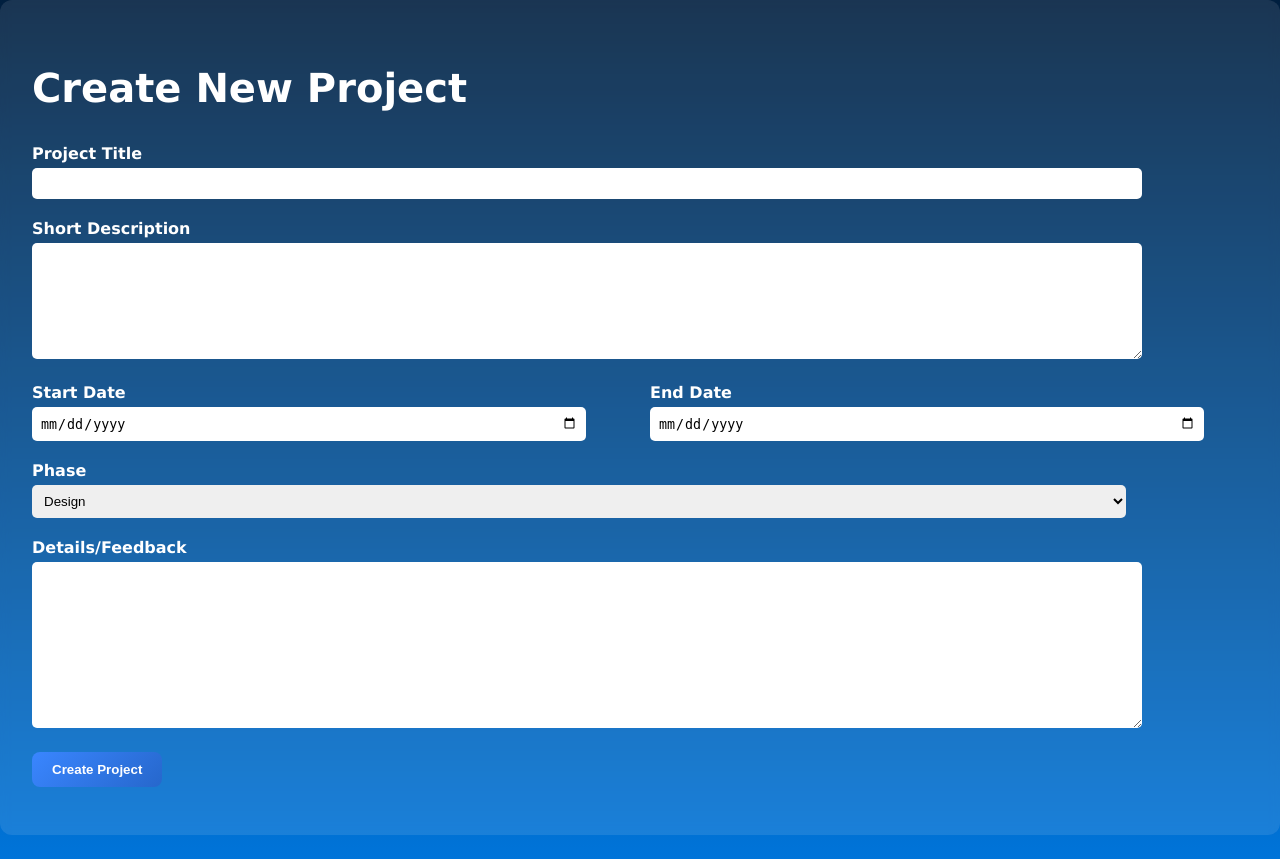
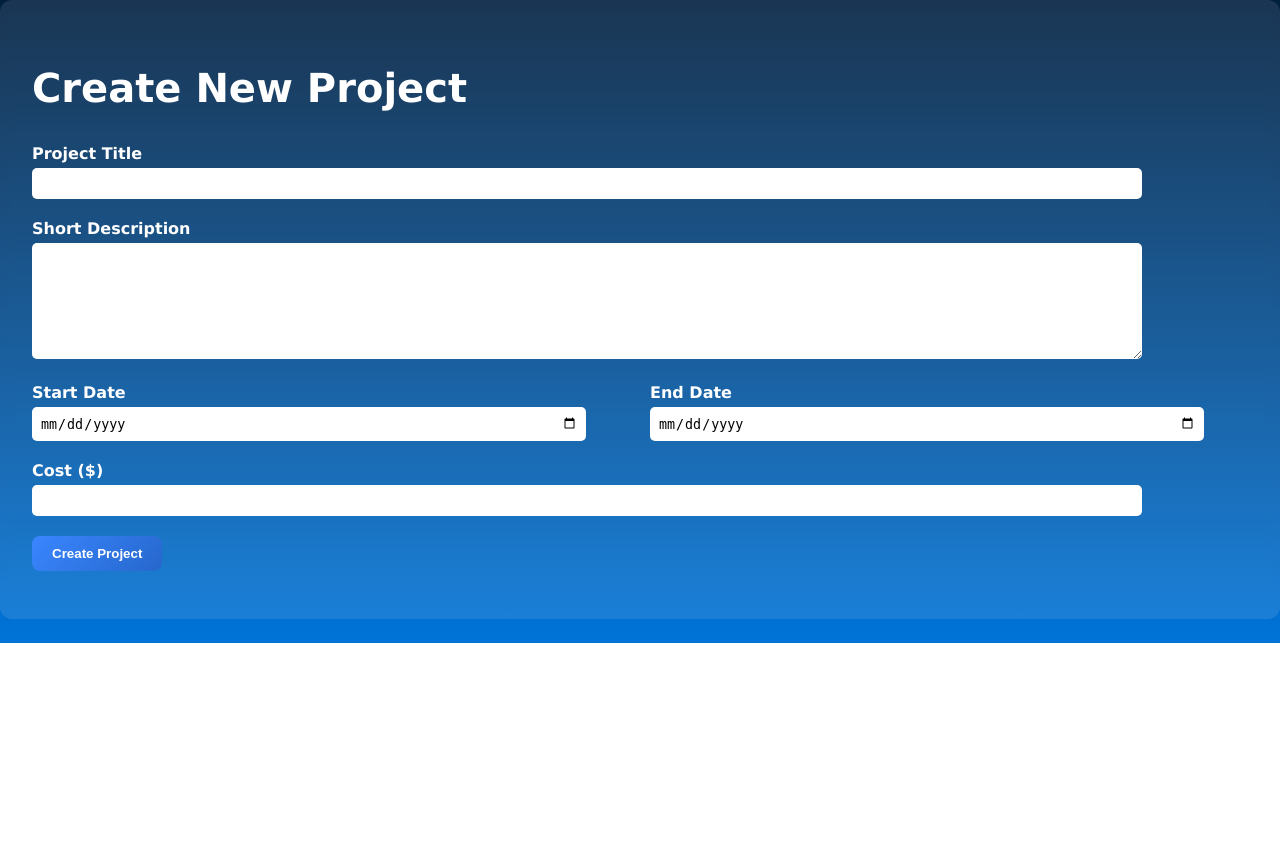
Before and after one commit to Mohammed-Wasif-Sarwar/Software.sys, a PHP site: page /newproject.php in a window 1280 px wide. Shown: the part 78-937 px from the top of the page. After the commit the page ends 721 px from the top, so only its background shows below. Run offline with PHP 8.4, Linux system fonts and the light colour scheme; a user stored in the database is signed in; data comes from the database, SQL or seed files in the repository.

Commit message:
Update newproject.php

```diff
--- a/newproject.php
+++ b/newproject.php
@@ -3,14 +3,23 @@ session_start();
 require_once("headers.php");
 
 $loggedin = isset($_SESSION['username']);
-$username = $flag = "";
+$username = $flag = $email = "";
 
 if ($loggedin) {
+    // Query for the flag
     $stmt = $pdo->prepare('SELECT Flag FROM countries WHERE Country = :coun');
     $stmt->execute(['coun' => $_SESSION['country']]);
     $row = $stmt->fetch(PDO::FETCH_ASSOC);
+    $flag = $row['Flag'] ?? "";
+
+    // Query for the email
+    $stmt = $pdo->prepare('SELECT Email FROM users WHERE UserName = :user');
+    $stmt->execute(['user' => $_SESSION['username']]);
+    $userRow = $stmt->fetch(PDO::FETCH_ASSOC);
     $username = htmlspecialchars($_SESSION['username']);
-    $flag = $row['Flag'] ?? "";
+    $email = $userRow['Email'];
+}else{
+    header("Location: login.php");
 }
 
 $error = '';
@@ -21,24 +30,24 @@ if ($_SERVER['REQUEST_METHOD'] === 'POST') {
     $description = trim($_POST['description'] ?? '');
     $startDate = trim($_POST['start_date'] ?? '');
     $endDate = trim($_POST['end_date'] ?? '');
-    $phase = trim($_POST['phase'] ?? 'Design');
-    $feedback = trim($_POST['feedback'] ?? '');
+    $cost = trim($_POST['cost'] ?? 0);
 
     if (empty($title) || empty($description) || empty($startDate) || empty($endDate)) {
         $error = 'Please fill in all required fields';
     } else {
         try {
-            $stmt = $pdo->prepare('INSERT INTO projects (Title, Short_Description, StartDate, EndDate, Phase_Dev, Feedback, UserName)
-                                   VALUES (:title, :desc, :start, :end, :phase, :feedback, :user)');
+            $stmt = $pdo->prepare('INSERT INTO projects (PID, UserName, Email, Title, StartDate, EndDate, Short_Description, Phase_Dev, Rating, Feedback, Cost)
+                                   VALUES (NULL, :user, :email, :title, :start, :end, :desc, :phase, NULL, NULL, :cost)');
             $stmt->execute([
+                'user' => $_SESSION['username'],
+                'email' => $email,
                 'title' => $title,
-                'desc' => $description,
                 'start' => $startDate,
                 'end' => $endDate,
-                'phase' => $phase,
-                'feedback' => $feedback,
-                'user' => $_SESSION['username']]
-            );
+                'desc' => $description,
+                'phase' => "Design",
+                'cost' => $cost
+            ]);
             $success = 'Project created successfully!';
         } catch (PDOException $e) {
             $error = 'Error creating project: ' . $e->getMessage();
@@ -65,7 +74,7 @@ if ($_SERVER['REQUEST_METHOD'] === 'POST') {
         <nav>
             <a href="home.php">Software.sys</a>
             <a href="register.php">Register</a>
-            <a href="login.html">Log in</a>
+            <a href="login.php">Log in</a>
         </nav>
     <?php endif; ?>
 </header>
@@ -75,13 +84,13 @@ if ($_SERVER['REQUEST_METHOD'] === 'POST') {
             <h1 style="font-size: 40px;">Create New Project</h1>
 
             <?php if ($error): ?>
-                <div style="color: red; padding: 10px; background: rgba(255,255,255,0.2); border-radius: 5px;">
+                <div style="color: white; padding: 10px; background: rgba(255,255,255,0.2); border-radius: 5px;">
                     <?= htmlspecialchars($error) ?>
                 </div>
             <?php endif; ?>
 
             <?php if ($success): ?>
-                <div style="color: green; padding: 10px; background: rgba(255,255,255,0.2); border-radius: 5px;">
+                <div style="color: white; padding: 10px; background: rgba(255,255,255,0.2); border-radius: 5px;">
                     <?= htmlspecialchars($success) ?>
                 </div>
             <?php endif; ?>
@@ -109,19 +118,8 @@ if ($_SERVER['REQUEST_METHOD'] === 'POST') {
                 </div>
 
                 <div style="margin-bottom: 20px;">
-                    <label style="display: block; margin-bottom: 5px; font-weight: bold;">Phase</label>
-                    <select name="phase" style="width: 90%; padding: 8px; border-radius: 5px; border: none;">
-                        <option value="Design">Design</option>
-                        <option value="Development">Development</option>
-                        <option value="Testing">Testing</option>
-                        <option value="Deployment">Deployment</option>
-                        <option value="Complete">Complete</option>
-                    </select>
-                </div>
-
-                <div style="margin-bottom: 20px;">
-                    <label style="display: block; margin-bottom: 5px; font-weight: bold;">Details/Feedback</label>
-                    <textarea name="feedback" style="width: 90%; padding: 8px; border-radius: 5px; border: none; min-height: 150px;"></textarea>
+                    <label style="display: block; margin-bottom: 5px; font-weight: bold;">Cost ($)</label>
+                    <input type="number" name="cost" min="0" step="0.01" style="width: 90%; padding: 8px; border-radius: 5px; border: none;">
                 </div>
 
                 <button type="submit" class="check-button" style="width: auto; padding: 10px 20px;">Create Project</button>
```
